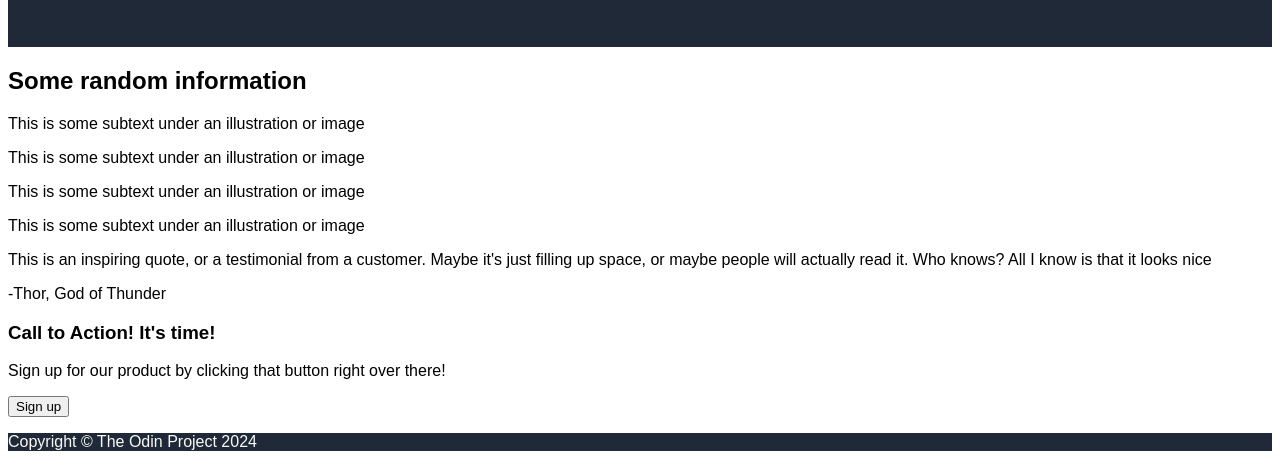
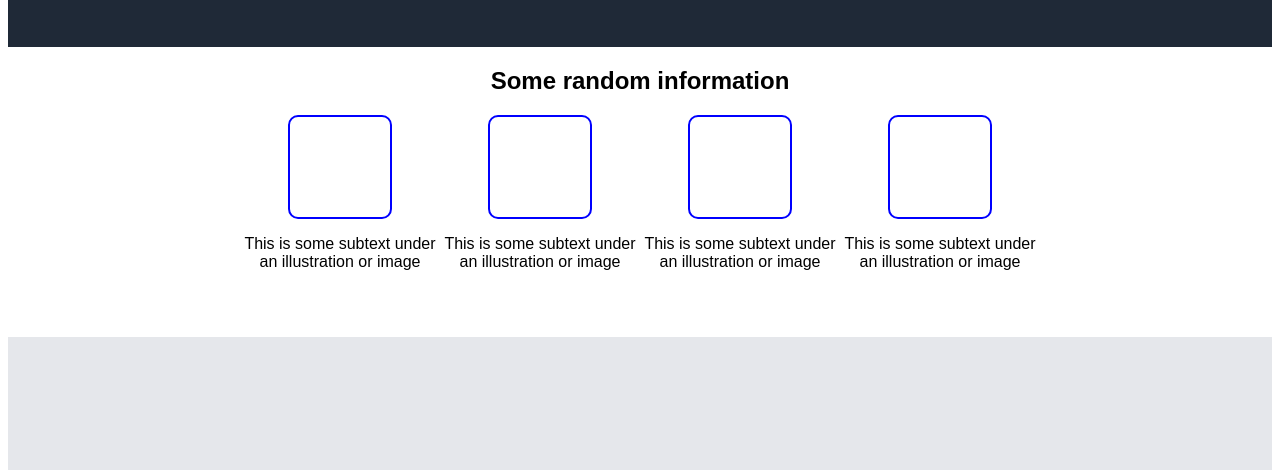
Before and after one commit to daxantz/landing-page-2024, a plain HTML site: page index.html in a window 1280 px wide. Shown: the part 287-757 px from the top of the page. Drawn offline with Linux system fonts and the light colour scheme.

Commit message:
did some more work on sections 2 & 3

```diff
--- a/index.html
+++ b/index.html
@@ -51,14 +51,17 @@
 
         </div>
         <div id="section3">
-            <p>This is an inspiring quote, or a testimonial from a customer. Maybe it's just filling up space, or maybe people will actually read it. Who knows? All I know is that it looks nice</p>
-            <p>-Thor, God of Thunder</p>
+            <div id="text">
+                <p id="quote">This is an inspiring quote, or a testimonial from a customer. Maybe it's just filling up space, or maybe people will actually read it. Who knows? All I know is that it looks nice</p>
+            <p id="quotee">-Thor, God of Thunder</p>
+            </div>
+
         </div>
         <div id="section4">
             <div id="ad">
-                <div><h3>Call to Action! It's time!</h3>
+                <div id="actionTxt"><h3>Call to Action! It's time!</h3>
                     <p>Sign up for our product by clicking that button right over there!</p></div>
-                <div>
+                <div id="btnContainer">
                     <button>Sign up</button>
                 </div>
 
--- a/styles.css
+++ b/styles.css
@@ -54,3 +54,78 @@ div#section1 div p {
 #section1 div{
     width: 50%;
 }
+
+#section2 {
+    text-align: center;
+
+}
+
+#section2 div#items {
+    display: flex;
+    justify-content: center;
+    margin-bottom: 50px;
+
+}
+
+div.infoBox {
+    max-width: 200px
+}
+
+
+
+div.square {
+    border: 1px solid blue;
+    border-width: 2px;
+    max-width: 100px;
+    height: 100px;
+    border-radius: 10px;
+    margin: 0 auto;
+
+}
+
+#section3 {
+    background-color: #e5e7eb;
+    padding: 100px;
+}
+#section3 #text {
+    max-width: 100%;
+}
+#text #quote{
+    font-size: 36px;
+    font-style:italic;
+    color: #444a52;
+}
+
+#text #quotee {
+    margin-left: 70%;
+    color: black;
+}
+
+#section4 #ad {
+    background-color:#3882f6 ;
+    margin: 50px auto;
+   max-width: 75%;
+    height: 100px;
+    border-radius: 10px;
+    color: white;
+    display: flex;
+    justify-content: space-evenly;
+}
+
+#actionTxt {
+    max-width: 75%;
+}
+
+#btnContainer{
+    max-width: 25%;
+    display: flex;
+    align-items: center;
+}
+
+#btnContainer button {
+    background-color: #3882f6;
+    border-color: white;
+    color: white;
+    border-radius: 5px;
+    padding: 5px 25px;
+}
```
